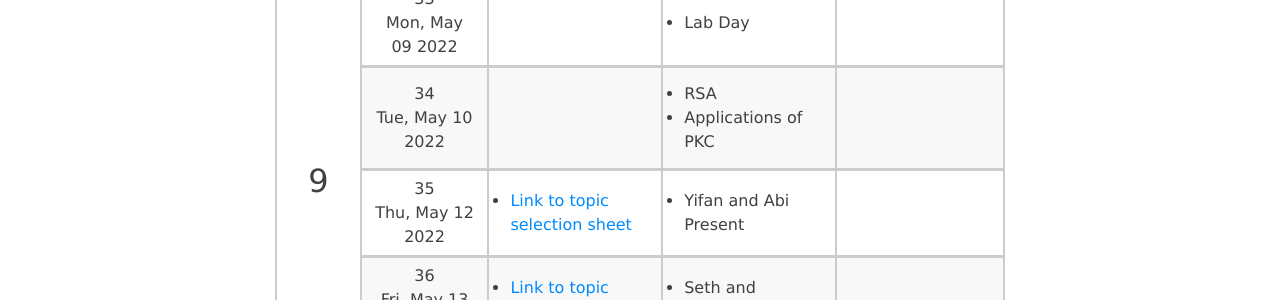
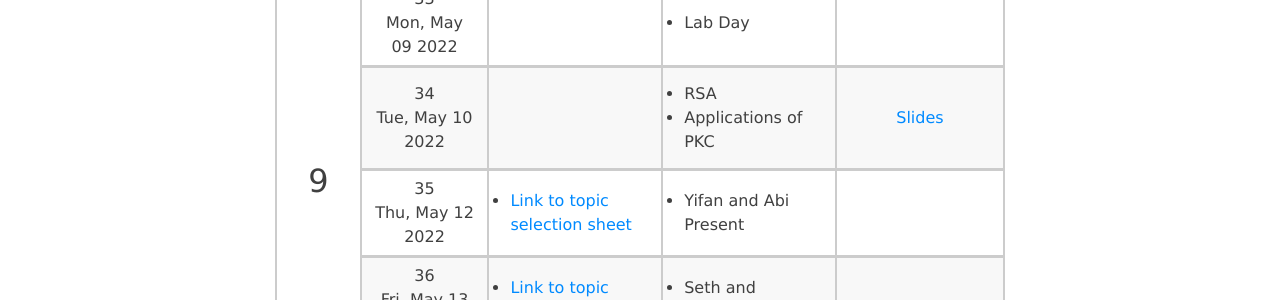
Before and after one commit to rhit-csse490-netsec/netsec-public, a Jekyll site: the page built from schedule.md, in a window 1280 px wide and 900 px high, scrolled down 3824 px. Shown: the part 152-452 px from the top of the window. Built offline with Jekyll 4.4.1, drawn with Linux system fonts in a browser that asks for light colours; nearby versions of some CDN libraries.

Commit message:
added the slides and milestone 2

```diff
--- a/_data/schedule.yml
+++ b/_data/schedule.yml
@@ -276,6 +276,8 @@
     - Applications of PKC
   materials:
   other:
+    - <a href="{{ site.baseurl }}/slides/32_RSA.pdf">Slides</a>
+
 
 35:
   reading:
--- a/schedule.md
+++ b/schedule.md
@@ -518,7 +518,7 @@ title: Class Schedule
 </ul>{:/}
 </td>
 <td markdown="span">
-</td>
+<a href="{{ site.baseurl }}/slides/32_RSA.pdf">Slides</a></td>
 </tr>
 <tr>
 <td markdown="span">
```
Also changed, not shown: 1 other file.
